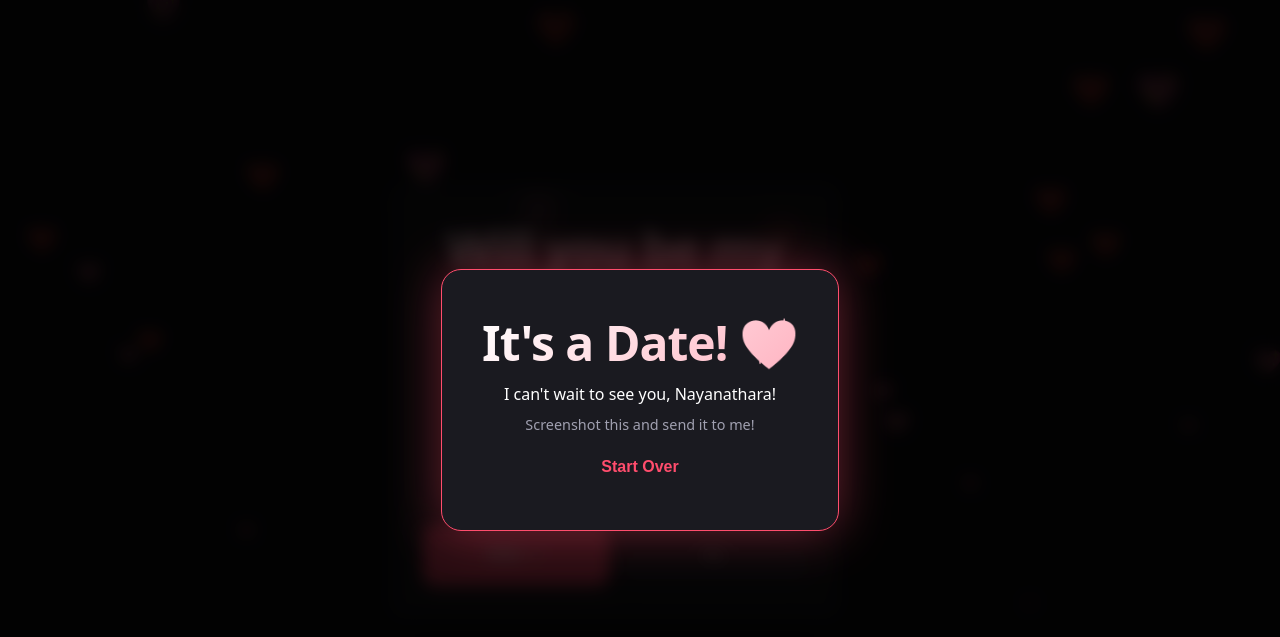
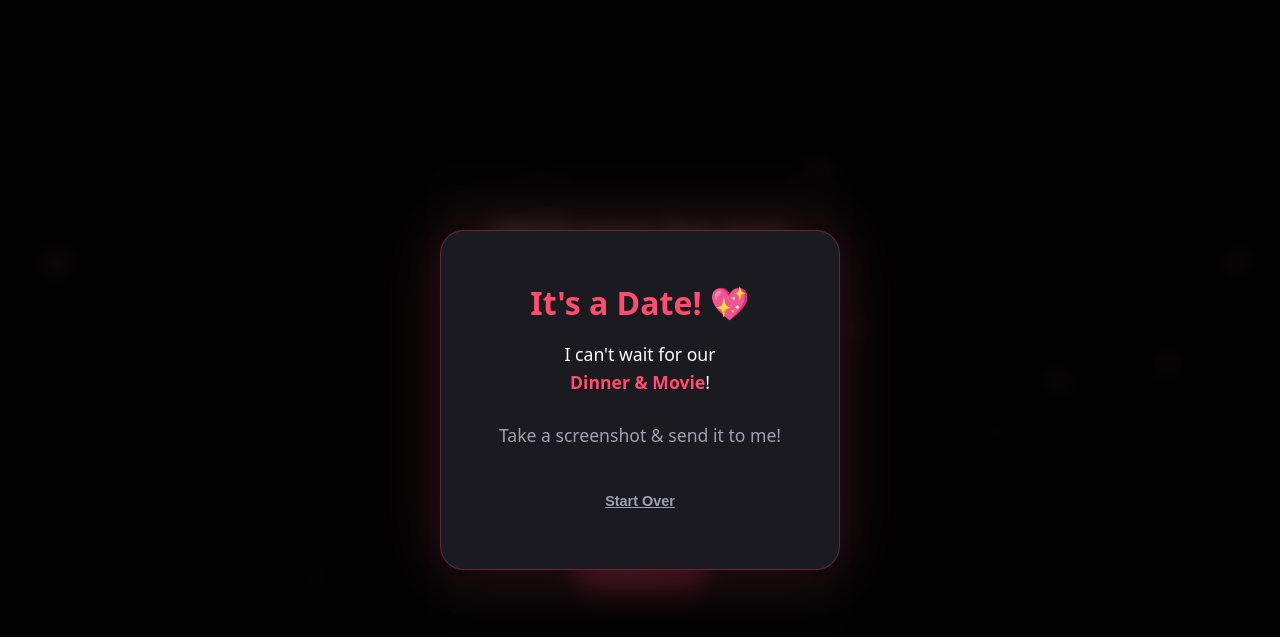
Before and after one commit to Pasan-03/valentines-day, a plain HTML site: page index.html in a window 1280 px wide. Both pictures are taken after a click on the button "YES! 💖". Drawn offline with Linux system fonts and the light colour scheme.

Commit message:
refactor: Streamline JavaScript for improved button dodging and heart animations, simplify the UI by removing name inputs, and optimize CSS for centering and performance.

```diff
--- a/index.html
+++ b/index.html
@@ -6,50 +6,50 @@
     <meta name="viewport" content="width=device-width, initial-scale=1.0">
     <title>Be My Valentine?</title>
     <link rel="stylesheet" href="styles.css">
-    <meta name="description" content="A special question for a special person.">
 </head>
 
 <body>
 
+    <!-- Independent Background Layer -->
     <div class="heart-bg" aria-hidden="true"></div>
 
+    <!-- Centered Content Wrapper -->
     <main class="container">
 
-        <!-- The Ask Card -->
-        <section id="ask-card" class="card fade-in">
-            <div class="content-wrapper">
+        <section id="ask-card" class="card">
             <h1 class="main-question">Will you be my Valentine?</h1>
+
             <p class="names-display">
-                    To: <span id="display-her-name" class="highlight">Nayanathara</span><br>
-                    From: <span id="display-your-name" class="highlight">Pasan</span>
+                To: <span class="highlight">Nayanathara</span><br>
+                From: <span class="highlight">Pasan</span>
             </p>
 
             <div class="plan-selector">
-                    <label>Choose the Date Plan</label>
+                <label>Choose Our Date</label>
                 <div class="pills">
                     <button class="pill active" data-plan="Dinner & Movie">Dinner & Movie</button>
                     <button class="pill" data-plan="Picnic in the Park">Picnic in the Park</button>
+                    <button class="pill" data-plan="Stargazing">Stargazing</button>
                 </div>
             </div>
 
             <div class="actions">
-                    <button id="yes-btn" class="btn primary big">YES! 💖</button>
-                    <button id="no-btn" class="btn secondary big">No</button>
-                </div>
+                <button id="yes-btn" class="btn primary">YES! 💖</button>
+                <button id="no-btn" class="btn secondary">No</button>
             </div>
         </section>
 
-        <!-- Success Overlay -->
+    </main>
+
+    <!-- Hidden Success Overlay -->
     <div id="success-overlay" class="overlay hidden">
         <div class="overlay-content">
             <h1>It's a Date! 💖</h1>
-                <p>I can't wait to see you, <span id="success-her-name">Nayanathara</span>!</p>
-                <p class="fine-print">Screenshot this and send it to me!</p>
+            <p>I can't wait for our <br><span id="final-plan" class="highlight">Dinner & Movie</span>!</p>
+            <p class="fine-print">Take a screenshot & send it to me!</p>
             <button id="reset-btn" class="btn text-only">Start Over</button>
         </div>
     </div>
-
-    </main>
 
     <script src="script.js"></script>
 </body>
--- a/script.js
+++ b/script.js
@@ -1,136 +1,72 @@
-document.addEventListener('DOMContentLoaded', () => {
-    // State
-    // State
 const state = {
-        herName: 'Nayanathara',
-        yourName: 'Pasan',
     plan: 'Dinner & Movie'
 };
 
-    // DOM Elements
 const elements = {
-        askCard: document.getElementById('ask-card'),
-        successOverlay: document.getElementById('success-overlay'),
-
-        displays: {
-            herName: document.getElementById('display-her-name'),
-            yourName: document.getElementById('display-your-name'),
-            // Removed display-plan as it's not used in display mode anymore, or we can keep it if we want to show it in success?
-            // Actually the plan is selected via pills now.
-            successHerName: document.getElementById('success-her-name')
-        },
-
     pills: document.querySelectorAll('.pill'),
-
-        buttons: {
-            yes: document.getElementById('yes-btn'),
-            no: document.getElementById('no-btn'),
-            reset: document.getElementById('reset-btn')
-        }
+    yesBtn: document.getElementById('yes-btn'),
+    noBtn: document.getElementById('no-btn'),
+    overlay: document.getElementById('success-overlay'),
+    finalPlan: document.getElementById('final-plan'),
+    resetBtn: document.getElementById('reset-btn'),
+    bg: document.querySelector('.heart-bg')
 };
 
-    // --- Plan Selection ---
+// Plan Selection
 elements.pills.forEach(pill => {
     pill.addEventListener('click', () => {
-            // Remove active class from all
         elements.pills.forEach(p => p.classList.remove('active'));
-            // Add to clicked
         pill.classList.add('active');
-            // Update state
         state.plan = pill.dataset.plan;
     });
 });
 
-    // --- The "No" Button Dodge Logic ---
-    const moveNoButton = (e) => {
-        // Only dodge if not using keyboard focus (accessibility)
-        // We can detect keyboard usage via the :focus-visible pseudo-class checking,
-        // but traditionally mouseover is enough for mouse users.
-        // Touch users: handled via touchstart?
+// Dodging Logic (Only for mouse/touch, accessible via keyboard)
+const dodge = () => {
+    const maxX = window.innerWidth - elements.noBtn.offsetWidth - 20;
+    const maxY = window.innerHeight - elements.noBtn.offsetHeight - 20;
 
-        const btn = elements.buttons.no;
-        // const container = elements.askCard; // No longer needed for full screen
+    const randomX = Math.max(10, Math.random() * maxX);
+    const randomY = Math.max(10, Math.random() * maxY);
 
-        const btnRect = btn.getBoundingClientRect();
-
-        // Calculate safe area (WHOLE SCREEN)
-        const maxX = window.innerWidth - btnRect.width;
-        const maxY = window.innerHeight - btnRect.height;
-
-        const randomX = Math.random() * maxX;
-        const randomY = Math.random() * maxY;
-
-        // Apply new position using FIXED to escape the card container
-        btn.style.position = 'fixed';
-        btn.style.left = `${randomX}px`;
-        btn.style.top = `${randomY}px`;
-        btn.style.transform = 'none'; // No rotation
-
-        // Ensure it doesn't clip top/left of container (padding is handled by random math 0 to Max)
+    elements.noBtn.style.position = 'fixed'; // Escape container
+    elements.noBtn.style.left = randomX + 'px';
+    elements.noBtn.style.top = randomY + 'px';
 };
 
-    // Events for Dodging
-    elements.buttons.no.addEventListener('mouseover', moveNoButton);
-    elements.buttons.no.addEventListener('touchstart', (e) => {
-        e.preventDefault(); // Prevent click
-        moveNoButton();
+elements.noBtn.addEventListener('mouseenter', dodge);
+elements.noBtn.addEventListener('touchstart', (e) => {
+    e.preventDefault();
+    dodge();
 });
 
-    // Allow keyboard focus without moving (Accessiblity Requirement)
-    elements.buttons.no.addEventListener('focus', () => {
-        // Reset position to allow easy clicking if they tabbed successfully?
-        // Actually, requirement says "don't dodge when focused via keyboard".
-        // The mouseover event won't trigger on tab focus.
-        // So we just do nothing here.
+// Success Logic
+elements.yesBtn.addEventListener('click', () => {
+    elements.finalPlan.textContent = state.plan;
+    elements.overlay.classList.remove('hidden');
+    elements.noBtn.style.display = 'none'; // Hide rejected button
+
+    // Intense Heart Shower
+    setInterval(createHeart, 100);
 });
 
+// Reset
+elements.resetBtn.addEventListener('click', () => location.reload());
 
-    // --- "Yes" Button & Celebration ---
-    elements.buttons.yes.addEventListener('click', () => {
-        // Show Success
-        elements.successOverlay.classList.remove('hidden');
-
-        // Disable No Button
-        elements.buttons.no.disabled = true;
-        elements.buttons.no.style.opacity = '0.5';
-
-        // Start Hearts
-        createHeartShower();
-    });
-
-    const createHeartShower = () => {
-        setInterval(() => {
+// Heart Animation Helper
+function createHeart() {
     const heart = document.createElement('div');
     heart.classList.add('floating-heart');
-            heart.innerHTML = '💖';
+    heart.innerText = '💖';
     heart.style.left = Math.random() * 100 + 'vw';
-            heart.style.animationDuration = Math.random() * 3 + 2 + 's'; // 2-5s
-            heart.style.fontSize = Math.random() * 20 + 20 + 'px';
+    heart.style.animationDuration = Math.random() * 2 + 3 + 's';
+    heart.style.fontSize = Math.random() * 20 + 10 + 'px';
+    elements.bg.appendChild(heart);
 
-            document.querySelector('.heart-bg').appendChild(heart);
+    setTimeout(() => heart.remove(), 5000);
+}
 
-            // Cleanup
-            setTimeout(() => {
-                heart.remove();
-            }, 5000);
-        }, 100); // Faster shower for celebration
-    };
-
-    // --- Reset ---
-    elements.buttons.reset.addEventListener('click', () => {
-        window.location.reload();
-    });
-
-    // Initial floating hearts (background ambiance)
-    // Add MORE hearts for better background fill
-    for (let i = 0; i < 15; i++) {
-        setTimeout(() => {
-            const heart = document.createElement('div');
-            heart.classList.add('floating-heart');
-            heart.innerHTML = '❤️';
-            heart.style.left = Math.random() * 100 + 'vw';
-            heart.style.animationDuration = Math.random() * 5 + 5 + 's'; // Slower background hearts
-            document.querySelector('.heart-bg').appendChild(heart);
-        }, i * 300);
+// Initial Atmosphere
+for (let i = 0; i < 20; i++) {
+    setTimeout(createHeart, i * 200);
 }
-});
--- a/styles.css
+++ b/styles.css
@@ -10,11 +10,8 @@
     --secondary-hover: #3a3a45;
     --text-main: #ffffff;
     --text-muted: #a0a0b0;
-    --success-color: #00b894;
+    --shadow: 0 10px 40px -10px rgba(0, 0, 0, 0.5);
     --font-stack: system-ui, -apple-system, sans-serif;
-    --spacing-unit: 8px;
-    --radius: 16px;
-    --shadow: 0 10px 40px -10px rgba(0, 0, 0, 0.5);
 }
 
 * {
@@ -23,28 +20,32 @@
     padding: 0;
 }
 
+html,
+body {
+    height: 100%;
+    overflow: hidden;
+    /* Prevent scrollbars from animations */
+}
+
 body {
     background-color: var(--bg-color);
     color: var(--text-main);
     font-family: var(--font-stack);
-    height: 100vh;
-    display: flex;
-    justify-content: center;
-    align-items: center;
-    overflow: hidden;
+
+    /* Perfect Centering Logic */
+    display: grid;
+    place-items: center;
     position: relative;
+    width: 100vw;
 }
 
-/* Background Animation */
+/* Background Animation Layer - Completely Independent */
 .heart-bg {
-    position: absolute;
-    top: 0;
-    left: 0;
-    width: 100%;
-    height: 100%;
-    z-index: -1;
+    position: fixed;
+    inset: 0;
+    z-index: 0;
+    pointer-events: none;
     overflow: hidden;
-    pointer-events: none;
 }
 
 .floating-heart {
@@ -53,6 +54,7 @@ body {
     opacity: 0.2;
     animation: floatUp 10s linear infinite;
     font-size: 2rem;
+    will-change: transform, opacity;
 }
 
 @keyframes floatUp {
@@ -75,247 +77,235 @@ body {
     }
 }
 
+/* Main Container - Ensuring it doesn't shift */
+.container {
+    position: relative;
+    z-index: 10;
+    /* Above background */
+    width: 100%;
+    display: flex;
+    justify-content: center;
+    padding: 20px;
+    /* Safe padding for mobile edges */
+}
+
+/* The Ask Card */
+.card {
+    background: var(--card-bg);
+    backdrop-filter: blur(12px);
+    -webkit-backdrop-filter: blur(12px);
+    border: 1px solid var(--border-color);
+    border-radius: 24px;
+    padding: 40px;
+
+    /* Strict Sizing Constraints */
+    width: min(420px, 100%);
+
+    box-shadow: var(--shadow);
+    text-align: center;
+    transition: transform 0.3s ease, opacity 0.3s ease;
+
+    /* Ensure no margins interfere with flex/grid centering */
+    margin: 0 auto;
+}
+
 /* Typography */
-h1 {
-    font-size: clamp(2rem, 5vw, 3rem);
+h1.main-question {
+    font-size: clamp(1.8rem, 5vw, 2.5rem);
     font-weight: 800;
-    letter-spacing: -0.02em;
-    margin-bottom: var(--spacing-unit);
-    background: linear-gradient(135deg, #fff, #ffb3c1);
+    line-height: 1.2;
+    margin-bottom: 16px;
+    background: linear-gradient(135deg, #fff 30%, #ffb3c1);
     -webkit-background-clip: text;
     -webkit-text-fill-color: transparent;
 }
 
-.subtitle {
+.names-display {
+    font-size: 1.1rem;
+    margin-bottom: 24px;
+    line-height: 1.6;
     color: var(--text-muted);
-    font-size: clamp(1rem, 2vw, 1.1rem);
-    margin-bottom: calc(var(--spacing-unit) * 4);
 }
 
-/* Card */
-.card {
-    background: var(--card-bg);
-    backdrop-filter: blur(12px);
-    border: 1px solid var(--border-color);
-    border-radius: var(--radius);
-    padding: calc(var(--spacing-unit) * 4);
-    width: 90%;
-    max-width: 500px;
-    box-shadow: var(--shadow);
-    text-align: center;
-    transition: transform 0.3s ease, opacity 0.3s ease;
+.highlight {
+    color: var(--primary-color);
+    font-weight: 700;
 }
 
-.hidden {
-    display: none !important;
+/* Plan Selector (Pills) */
+.plan-selector {
+    margin-bottom: 32px;
 }
 
-.fade-in {
-    animation: fadeIn 0.5s ease-out;
-}
-
-@keyframes fadeIn {
-    from {
-        opacity: 0;
-        transform: translateY(20px);
-    }
-
-    to {
-        opacity: 1;
-        transform: translateY(0);
-    }
-}
-
-/* Inputs */
-.input-group {
-    text-align: left;
-    margin-bottom: calc(var(--spacing-unit) * 2);
-}
-
-label {
+.plan-selector label {
     display: block;
+    margin-bottom: 12px;
+    font-size: 0.9rem;
+    text-transform: uppercase;
+    letter-spacing: 0.05em;
     color: var(--text-muted);
-    font-size: 0.9rem;
-    margin-bottom: 4px;
-}
-
-input {
-    width: 100%;
-    background: rgba(0, 0, 0, 0.2);
-    border: 1px solid var(--border-color);
-    border-radius: 8px;
-    padding: 12px;
-    color: var(--text-main);
-    font-size: 1rem;
-    transition: all 0.2s;
-}
-
-input:focus {
-    outline: none;
-    border-color: var(--primary-color);
-    box-shadow: 0 0 0 3px rgba(255, 77, 109, 0.2);
-}
-
-/* Pills */
-.plan-selector {
-    margin: calc(var(--spacing-unit) * 3) 0;
-    text-align: center;
-    /* Changed from left to center for Ask Card */
 }
 
 .pills {
     display: flex;
     flex-wrap: wrap;
-    gap: 8px;
-    margin-top: 8px;
     justify-content: center;
-    /* Center these too */
+    gap: 10px;
 }
 
 .pill {
     background: transparent;
     border: 1px solid var(--border-color);
     color: var(--text-muted);
-    padding: 6px 16px;
+    padding: 8px 20px;
     border-radius: 100px;
     cursor: pointer;
-    font-size: 0.9rem;
-    transition: all 0.2s;
+    font-size: 0.95rem;
+    transition: all 0.2s ease;
 }
 
 .pill:hover {
     background: rgba(255, 255, 255, 0.05);
+    border-color: rgba(255, 255, 255, 0.3);
 }
 
 .pill.active {
     background: var(--primary-color);
     color: white;
     border-color: var(--primary-color);
+    box-shadow: 0 4px 12px rgba(255, 77, 109, 0.3);
 }
 
-/* Buttons */
+/* Actions Buttons */
+.actions {
+    display: flex;
+    justify-content: center;
+    gap: 16px;
+    margin-top: 10px;
+}
+
 .btn {
-    width: 100%;
-    padding: 14px;
+    padding: 14px 32px;
     border: none;
-    border-radius: 12px;
-    font-size: 1rem;
-    font-weight: 600;
+    border-radius: 16px;
+    font-size: 1.05rem;
+    font-weight: 700;
     cursor: pointer;
-    transition: transform 0.1s;
+    transition: transform 0.1s, box-shadow 0.2s;
+    outline: none;
 }
 
 .btn:active {
-    transform: scale(0.98);
+    transform: scale(0.96);
 }
 
 .btn.primary {
     background: var(--primary-color);
     color: white;
-    box-shadow: 0 4px 15px rgba(255, 77, 109, 0.3);
+    box-shadow: 0 4px 15px rgba(255, 77, 109, 0.4);
 }
 
 .btn.primary:hover {
     background: var(--primary-hover);
+    transform: translateY(-2px);
 }
 
 .btn.secondary {
     background: var(--secondary-color);
-    color: var(--text-main);
+    color: white;
 }
 
 .btn.secondary:hover {
     background: var(--secondary-hover);
 }
 
-.btn.text-only {
-    background: transparent;
-    color: var(--primary-color);
-    margin-top: 10px;
-}
-
-.btn.text-only:hover {
-    text-decoration: underline;
-}
-
-/* Ask Card Specifics */
-.badge {
-    display: inline-block;
-    background: rgba(255, 77, 109, 0.2);
-    color: var(--primary-color);
-    padding: 4px 12px;
-    border-radius: 100px;
-    font-size: 0.8rem;
-    text-transform: uppercase;
-    letter-spacing: 0.05em;
-    margin-bottom: 8px;
-}
-
-.names-display {
-    font-size: 1.2rem;
-    margin: 20px 0;
-}
-
-.highlight {
-    color: var(--primary-color);
-    font-weight: bold;
-}
-
-.plan-display {
-    margin-bottom: 30px;
-}
-
-#display-plan {
-    font-size: 1.1rem;
-    font-weight: 600;
-}
-
-.actions {
-    display: flex;
-    gap: 12px;
-    position: relative;
-    /* For dodging button context */
-    min-height: 60px;
-    /* Reserve space for buttons */
-    justify-content: center;
-}
-
-/* Dodging Button Logic */
+/* Valid Dodging Button Logic Helper */
 #no-btn {
     position: relative;
-    transition: all 0.1s ease;
-    /* Faster transition */
-    z-index: 10;
+    /* Starts relative, becomes fixed */
+    z-index: 50;
+    min-width: 80px;
 }
 
 /* Success Overlay */
 .overlay {
     position: fixed;
-    top: 0;
-    left: 0;
-    width: 100%;
-    height: 100%;
+    inset: 0;
     background: rgba(0, 0, 0, 0.85);
-    backdrop-filter: blur(8px);
+    backdrop-filter: blur(10px);
+    -webkit-backdrop-filter: blur(10px);
     display: flex;
+    place-items: center;
     justify-content: center;
-    align-items: center;
     z-index: 100;
-    animation: fadeIn 0.5s;
+    opacity: 0;
+    pointer-events: none;
+    transition: opacity 0.4s ease;
+}
+
+.overlay:not(.hidden) {
+    opacity: 1;
+    pointer-events: auto;
+}
+
+.overlay.hidden {
+    display: flex;
+    /* Keep layout logic, just hide opacity */
+    opacity: 0;
+    pointer-events: none;
 }
 
 .overlay-content {
     background: #1a1a20;
-    padding: 40px;
-    border-radius: 20px;
+    padding: 50px 30px;
+    border-radius: 24px;
     text-align: center;
-    border: 1px solid var(--primary-color);
-    box-shadow: 0 0 50px rgba(255, 77, 109, 0.4);
-    max-width: 90%;
+    border: 1px solid rgba(255, 77, 109, 0.3);
+    box-shadow: 0 0 60px rgba(255, 77, 109, 0.2);
+    width: min(400px, 90vw);
+    animation: popIn 0.5s cubic-bezier(0.175, 0.885, 0.32, 1.275);
+}
+
+@keyframes popIn {
+    from {
+        opacity: 0;
+        transform: scale(0.9);
+    }
+
+    to {
+        opacity: 1;
+        transform: scale(1);
+    }
+}
+
+.overlay h1 {
+    color: var(--primary-color);
+    margin-bottom: 16px;
+    font-size: 2rem;
+}
+
+.overlay p {
+    font-size: 1.1rem;
+    line-height: 1.6;
+    margin-bottom: 24px;
 }
 
 .fine-print {
     color: var(--text-muted);
+    font-size: 0.85rem;
+    margin-top: 20px;
+    display: block;
+}
+
+.btn.text-only {
+    background: none;
+    color: var(--text-muted);
     font-size: 0.9rem;
+    padding: 10px;
     margin-top: 10px;
+    text-decoration: underline;
 }
+
+.btn.text-only:hover {
+    color: white;
+}
```
Lines whose indentation alone changed are shown as unchanged.
